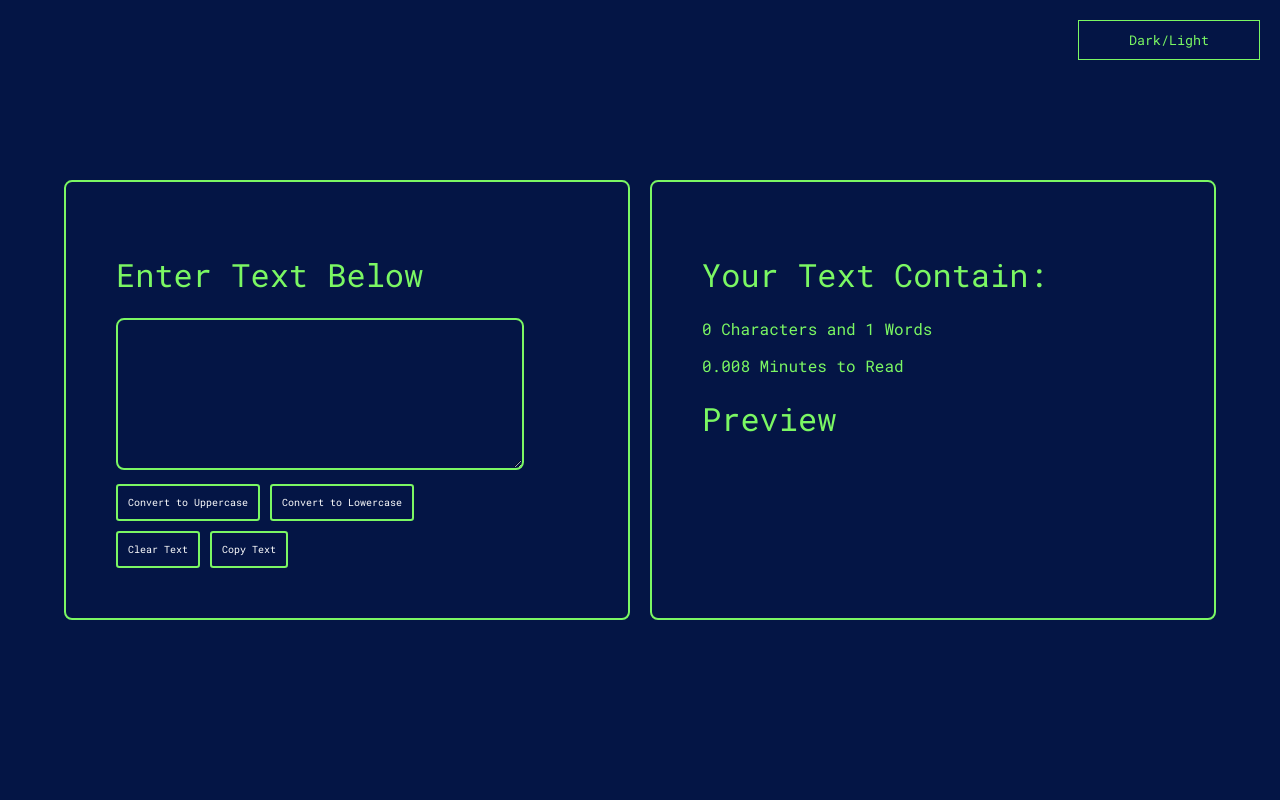
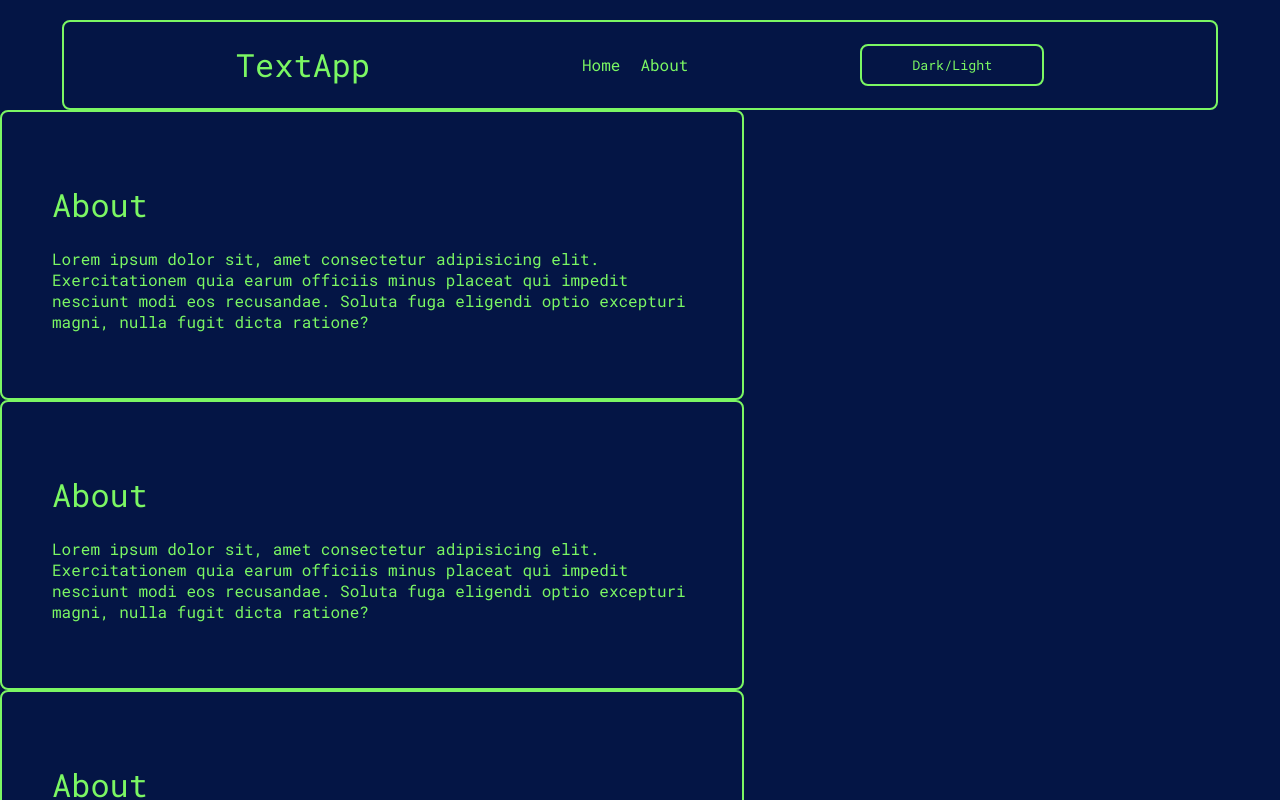
Before and after one commit to bilalshahzadd/textApp, a React (Create React App) app: page / in a window 1280 px wide. Shown: the top 800 px of the page. Built offline with nearby package versions, Linux system fonts and the light colour scheme.

Commit message:
navbar update

```diff
--- a/src/App.css
+++ b/src/App.css
@@ -10,18 +10,33 @@ body {
   color: #7bf763;
 }
 
-.all {
-  width: 100%;
-  position: absolute;
-  top: 50%;
-  left: 50%;
-  transform: translate(-50%, -50%);
+header {
+  margin-top: 20px;
+  display: flex;
+  justify-content: space-evenly;
+  align-items: center;
+  border: 2px solid #7bf763;
+  width: 90%;
+  margin-left: auto;
+  margin-right: auto;
+  border-radius: 0.5rem;
+}
+
+header ul {
+  display: flex;
+  gap: 20px;
+}
+
+header ul li {
+  list-style: none;
 }
 
 .section {
+  margin-top: 50px;
   display: flex;
   gap: 20px;
-  margin: auto;
+  margin-left: auto;
+  margin-right: auto;
   width: 90%;
 }
 
@@ -57,18 +72,21 @@ body {
 }
 
 .toggle {
-  float: right;
   background-color: #00000000;
-  border: 1px solid #7bf763;
+  border: 2px solid #7bf763;
   padding: 10px 50px;
   color: #7bf763;
   cursor: pointer;
-  margin-top: 20px;
-  margin-right: 20px;
+  border-radius: 0.5rem;
+}
+
+.light-mode header {
+  border: 2px solid #041545;
+  color: #041545;
 }
 
 .light-mode .toggle {
-  border: 1px solid #041545;
+  border: 2px solid #041545;
   color: #041545;
 }
 
--- a/src/App.js
+++ b/src/App.js
@@ -1,13 +1,14 @@
 import "./App.css"
-import TextForm from "./components/TextForm";
-import DarkLight from "./components/DarkLight";
-
+// import TextForm from "./components/TextForm";
+import Nav from "./components/Nav";
+import About from "./components/About";
 
 function App() {
+
   return (
     <>
-      <DarkLight className="toggle" />
-      <TextForm heading="Enter The Text Below" > </TextForm>
+      <Nav />
+      <About />
     </>
   );
 }
--- /dev/null
+++ b/src/components/About.jsx
@@ -0,0 +1,22 @@
+import React from 'react'
+
+export default function About() {
+    return (
+        <>
+            <div className="about">
+                <div className="container">
+                    <h1>About</h1>
+                    <p>Lorem ipsum dolor sit, amet consectetur adipisicing elit. Exercitationem quia earum officiis minus placeat qui impedit nesciunt modi eos recusandae. Soluta fuga eligendi optio excepturi magni, nulla fugit dicta ratione?</p>
+                </div>
+                <div className="container">
+                    <h1>About</h1>
+                    <p>Lorem ipsum dolor sit, amet consectetur adipisicing elit. Exercitationem quia earum officiis minus placeat qui impedit nesciunt modi eos recusandae. Soluta fuga eligendi optio excepturi magni, nulla fugit dicta ratione?</p>
+                </div>
+                <div className="container">
+                    <h1>About</h1>
+                    <p>Lorem ipsum dolor sit, amet consectetur adipisicing elit. Exercitationem quia earum officiis minus placeat qui impedit nesciunt modi eos recusandae. Soluta fuga eligendi optio excepturi magni, nulla fugit dicta ratione?</p>
+                </div>
+            </div>
+        </>
+    )
+}
--- /dev/null
+++ b/src/components/Nav.jsx
@@ -0,0 +1,20 @@
+import React from 'react'
+import DarkLight from './DarkLight';
+
+
+export default function Nav() {
+    return (
+        <>
+            <header>
+                <h1 className="title">TextApp</h1>
+                <nav>
+                    <ul>
+                        <li>Home</li>
+                        <li>About</li>
+                    </ul>
+                </nav>
+                <DarkLight className="toggle" />
+            </header>
+        </>
+    )
+}
--- a/src/components/TextForm.jsx
+++ b/src/components/TextForm.jsx
@@ -1,6 +1,5 @@
 import React from 'react'
 import { useState } from 'react';
-
 
 export default function TextForm(props) {
 
```
